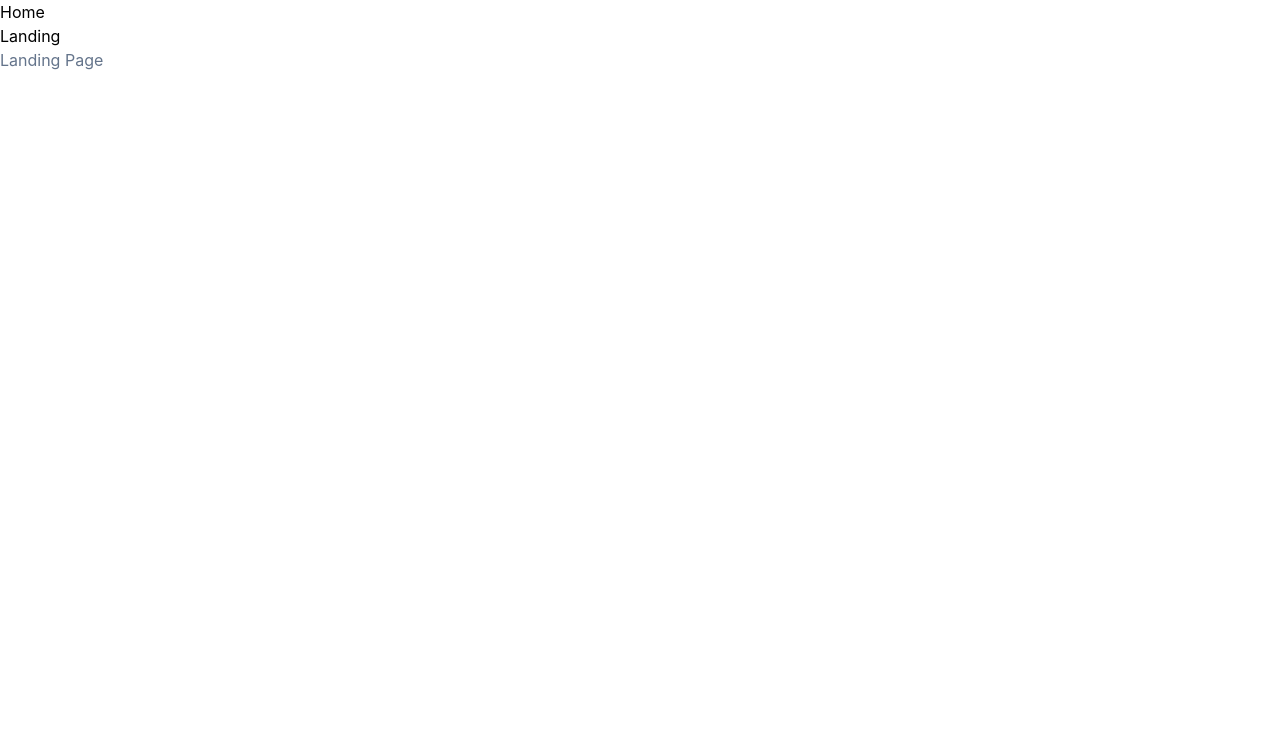
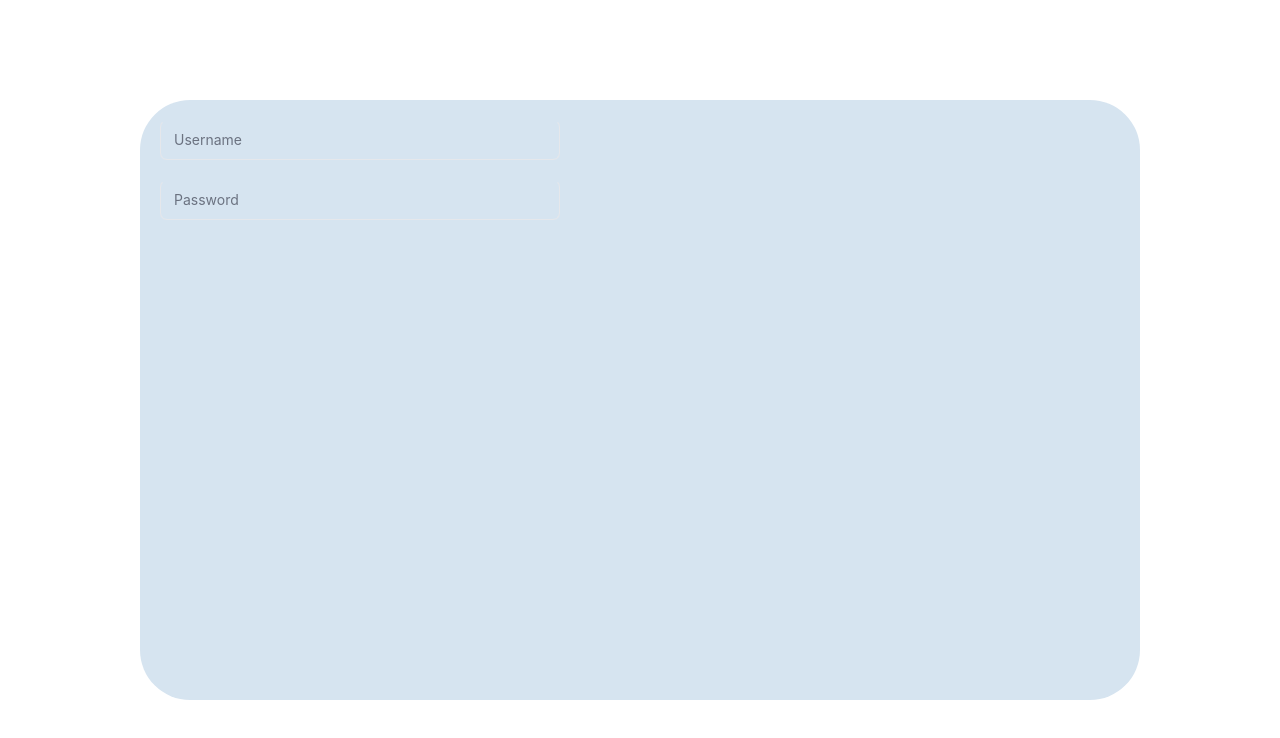
Before and after one commit to matmirowski/gong-web, a React (Create React App) app: page /sign in a window 1280 px wide. Before the commit this address led to /. Shown: the top 738 px of the page. Built offline with nearby package versions, Linux system fonts and the light colour scheme.

Commit message:
[5] General components, simple Signin page design, routing adjustment

```diff
--- a/src/App.tsx
+++ b/src/App.tsx
@@ -1,35 +1,19 @@
 import { BrowserRouter, Routes, Route, Navigate, Link } from 'react-router-dom';
 import HomePage from './pages/HomePage';
 import LandingPage from './pages/LandingPage';
-import React from 'react';
-import logo from './logo.svg';
+
 import './App.css';
+import Sign from './pages/SignInPage';
 
 function App() {
   return (
     <BrowserRouter>
-      <div>
-        <nav>
-          <ul>
-            <li>
-              <Link to="/home">Home</Link>
-            </li>
-            <li>
-              <Link to="/">Landing</Link>
-            </li>
-          </ul>
-        </nav>
         <Routes>
-          {/* Route for LandingPage (Main Page) */}
           <Route path="/" element={<LandingPage />} />
-
-          {/* Route for HomePage */}
           <Route path="/home" element={<HomePage />} />
-
-          {/* Redirect to LandingPage if path doesn't match */}
+          <Route path="/sign" element={<Sign/>} />
           <Route path="*" element={<Navigate to="/" />} />
         </Routes>
-      </div>
     </BrowserRouter>
   );
 }
--- /dev/null
+++ b/src/components/general/BlueBackgroundBox.tsx
@@ -0,0 +1,17 @@
+import React from 'react';
+
+interface BoxProps {
+  children?: React.ReactNode;
+}
+
+const Box: React.FC<BoxProps> = ({children}) => {
+  return (
+    <div className="flex items-center justify-center min-h-screen">
+      <div className="bg-light-blue p-5 rounded-[50px] w-[1000px] h-[600px] mx-auto">
+        {children}
+      </div>
+    </div>
+  );
+};
+
+export default Box;
--- /dev/null
+++ b/src/components/sign/LoginInputField.tsx
@@ -0,0 +1,32 @@
+import React from "react";
+
+const LoginInputField = () => {
+    return(
+    <div className="w-[400px] h-[60px]">
+  <div className="relative w-full min-w-[200px] h-10">
+    <input
+      className="peer w-full h-full bg-transparent text-blue-gray-700 font-sans
+       font-normal outline outline-0 focus:outline-0 disabled:bg-blue-gray-50
+       disabled:border-0 transition-all placeholder-shown:border
+       placeholder-shown:border-blue-gray-200 placeholder-shown:border-t-blue-gray-200 border
+       focus:border-2 border-t-transparent focus:border-t-transparent text-sm px-3 py-2.5 rounded-[7px]
+       border-blue-gray-200 focus:border-gray-900"
+      placeholder=" " /><label
+      className="flex w-full h-full select-none pointer-events-none absolute left-0 font-normal
+       !overflow-visible truncate peer-placeholder-shown:text-blue-gray-500 leading-tight
+       peer-focus:leading-tight peer-disabled:text-transparent peer-disabled:peer-placeholder-shown:text-blue-gray-500
+       transition-all -top-1.5 peer-placeholder-shown:text-sm text-[11px] peer-focus:text-[11px] before:content[' ']
+       before:block before:box-border before:w-2.5 before:h-1.5 before:mt-[6.5px] before:mr-1 peer-placeholder-shown:before:border-transparent
+       before:rounded-tl-md before:border-t peer-focus:before:border-t-2 before:border-l peer-focus:before:border-l-2 before:pointer-events-none
+       before:transition-all peer-disabled:before:border-transparent after:content[' '] after:block after:flex-grow after:box-border after:w-2.5
+       after:h-1.5 after:mt-[6.5px] after:ml-1 peer-placeholder-shown:after:border-transparent after:rounded-tr-md after:border-t peer-focus:after:border-t-2
+       after:border-r peer-focus:after:border-r-2 after:pointer-events-none after:transition-all peer-disabled:after:border-transparent peer-placeholder-shown:leading-[3.75]
+       text-gray-500 peer-focus:text-gray-900 before:border-blue-gray-200 peer-focus:before:!border-gray-900 after:border-blue-gray-200 peer-focus:after:!border-gray-900">
+       Username
+    </label>
+  </div>
+</div>
+    )
+};
+
+export default LoginInputField;
--- /dev/null
+++ b/src/components/sign/PasswordInputField.tsx
@@ -0,0 +1,32 @@
+import React from "react";
+
+const PasswordInputField = () => {
+    return(
+    <div className="w-[400px] h-[60px]">
+  <div className="relative w-full min-w-[200px] h-10">
+    <input
+      className="peer w-full h-full bg-transparent text-blue-gray-700 font-sans
+       font-normal outline outline-0 focus:outline-0 disabled:bg-blue-gray-50
+       disabled:border-0 transition-all placeholder-shown:border
+       placeholder-shown:border-blue-gray-200 placeholder-shown:border-t-blue-gray-200 border
+       focus:border-2 border-t-transparent focus:border-t-transparent text-sm px-3 py-2.5 rounded-[7px]
+       border-blue-gray-200 focus:border-gray-900"
+      placeholder=" " /><label
+      className="flex w-full h-full select-none pointer-events-none absolute left-0 font-normal
+       !overflow-visible truncate peer-placeholder-shown:text-blue-gray-500 leading-tight
+       peer-focus:leading-tight peer-disabled:text-transparent peer-disabled:peer-placeholder-shown:text-blue-gray-500
+       transition-all -top-1.5 peer-placeholder-shown:text-sm text-[11px] peer-focus:text-[11px] before:content[' ']
+       before:block before:box-border before:w-2.5 before:h-1.5 before:mt-[6.5px] before:mr-1 peer-placeholder-shown:before:border-transparent
+       before:rounded-tl-md before:border-t peer-focus:before:border-t-2 before:border-l peer-focus:before:border-l-2 before:pointer-events-none
+       before:transition-all peer-disabled:before:border-transparent after:content[' '] after:block after:flex-grow after:box-border after:w-2.5
+       after:h-1.5 after:mt-[6.5px] after:ml-1 peer-placeholder-shown:after:border-transparent after:rounded-tr-md after:border-t peer-focus:after:border-t-2
+       after:border-r peer-focus:after:border-r-2 after:pointer-events-none after:transition-all peer-disabled:after:border-transparent peer-placeholder-shown:leading-[3.75]
+       text-gray-500 peer-focus:text-gray-900 before:border-blue-gray-200 peer-focus:before:!border-gray-900 after:border-blue-gray-200 peer-focus:after:!border-gray-900">
+       Password
+    </label>
+  </div>
+</div>
+    )
+};
+
+export default PasswordInputField;
--- a/src/pages/LandingPage.tsx
+++ b/src/pages/LandingPage.tsx
@@ -1,10 +1,17 @@
 import React from 'react';
+import HomePage from './HomePage';
+import { Link } from 'react-router-dom'; // Corrected import
+import Box from '../components/general/BlueBackgroundBox';
 
 const LandingPage = () => {
     return (
-        <div className="bg-white">
-            <h1 className='text-slate-500'>Landing Page</h1>
+        <div>
+            <Box>
+                STYLE OF MAIN PAGE
+                <h1><Link to="/sign">Click to go to sighIn Page</Link></h1>
+            </Box>
         </div>
     );
 };
+
 export default LandingPage;
--- /dev/null
+++ b/src/pages/SignInPage.tsx
@@ -0,0 +1,15 @@
+import React from 'react';
+import Box from '../components/general/BlueBackgroundBox';
+import LoginInputField from '../components/sign/LoginInputField';
+import PasswordInputField from '../components/sign/PasswordInputField';
+
+const Sign = () => {
+    return (
+        <Box>
+            <LoginInputField/>
+            <PasswordInputField/>
+        </Box>
+    );
+};
+
+export default Sign;
--- a/tailwind.config.js
+++ b/tailwind.config.js
@@ -4,7 +4,12 @@
     "./src/**/*.{js,jsx,ts,tsx}",
   ],
   theme: {
-    extend: {},
+    extend: {
+      colors: {
+        'light-blue': '#D6E4F0',
+        'dark-blue': '#163172',
+      },
+    },
   },
   plugins: [],
 }
```
